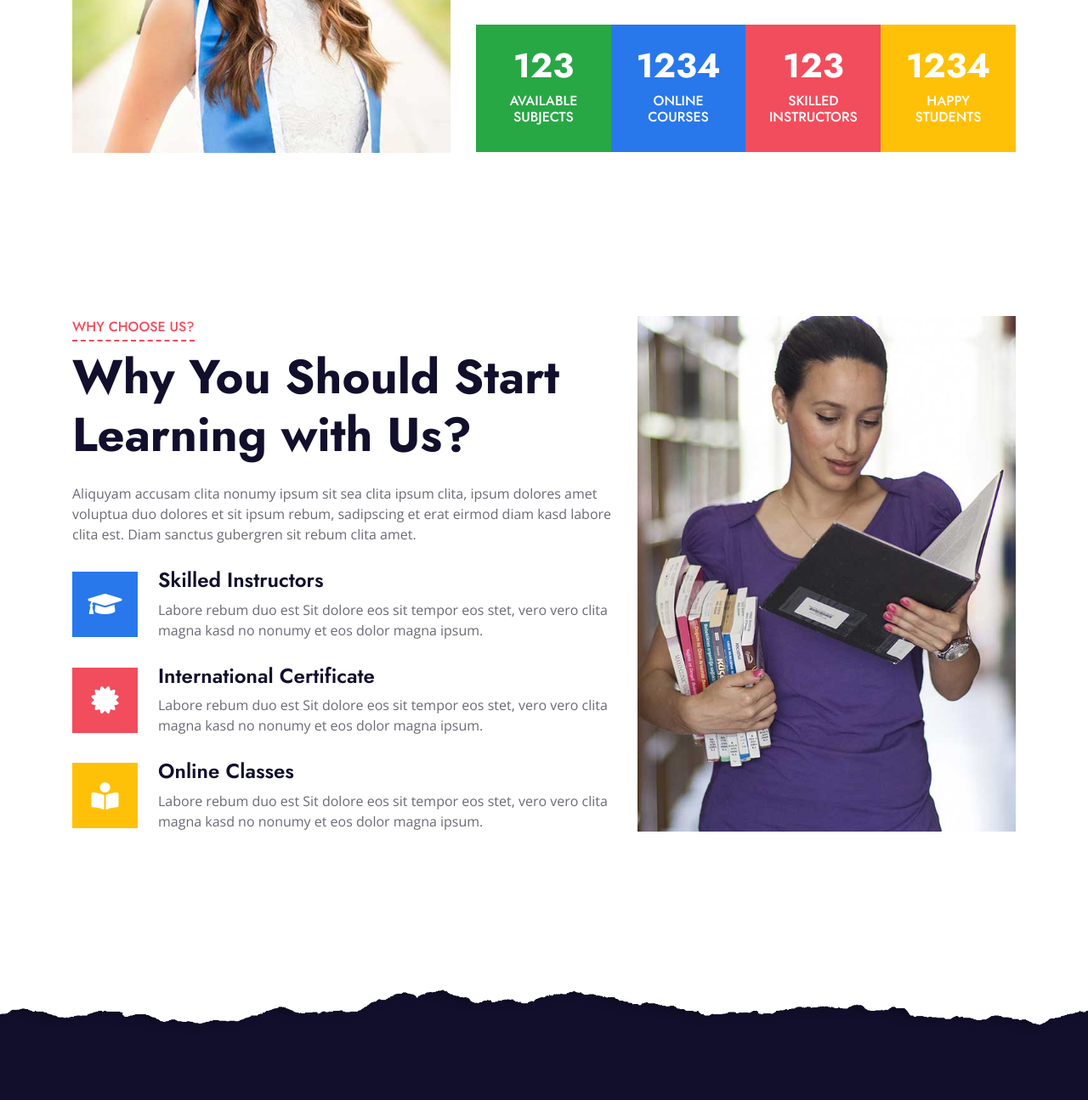
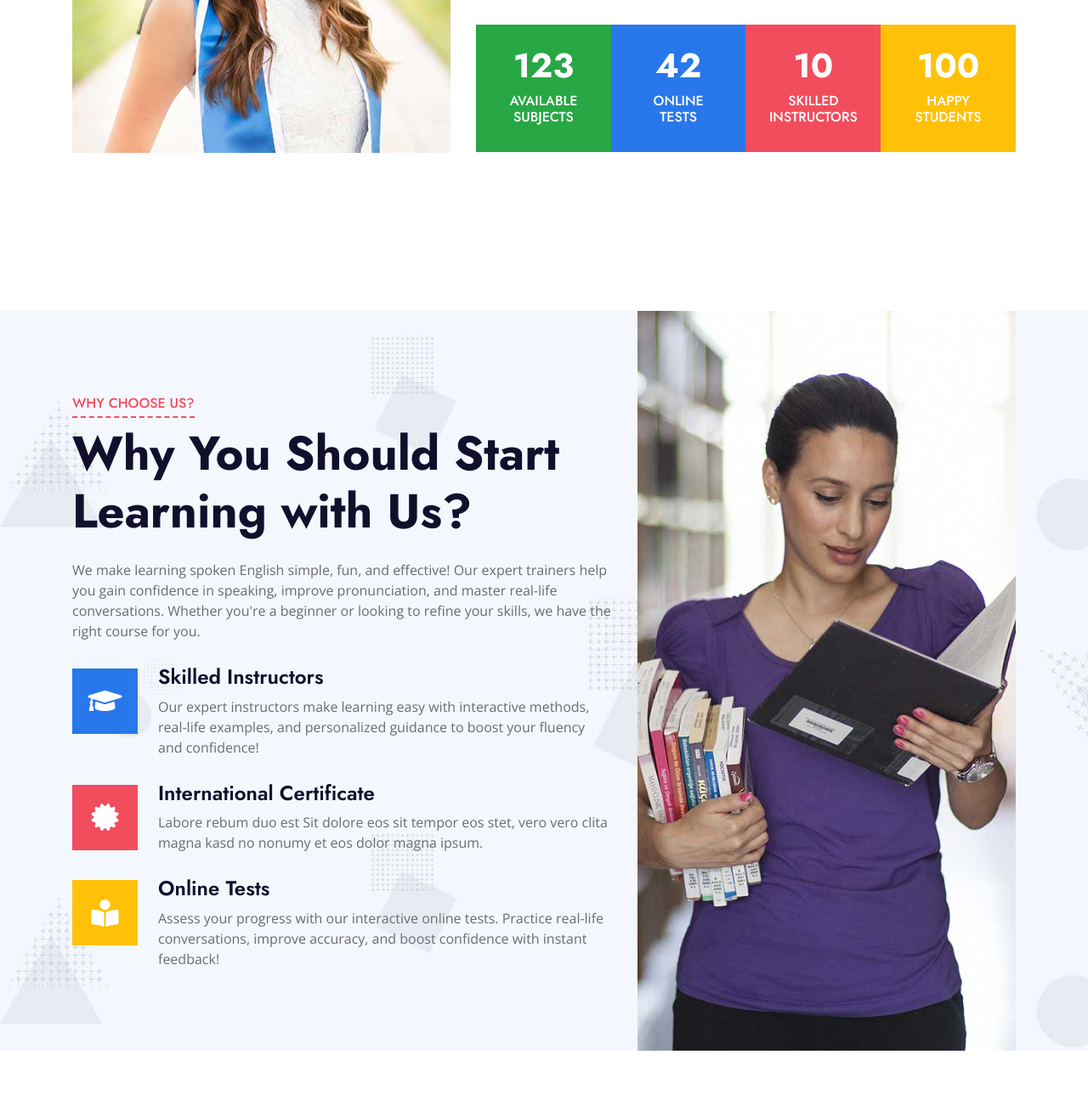
Before and after one commit to Sohamk130405/spoken-english, a plain HTML site: page about.html in a window 1280 px wide. Shown: the part 1162-2457 px from the top of the page at 85% size. Drawn offline with nearby package versions, Linux system fonts and the light colour scheme.

Commit message:
Updated Content

```diff
--- a/about.html
+++ b/about.html
@@ -3,7 +3,7 @@
 
 <head>
     <meta charset="utf-8">
-    <title>Edukate - Online Education Website Template</title>
+    <title>EasySpeak - Online Education Website Template</title>
     <meta content="width=device-width, initial-scale=1.0" name="viewport">
     <meta content="Free HTML Templates" name="keywords">
     <meta content="Free HTML Templates" name="description">
@@ -64,7 +64,7 @@
     <div class="container-fluid p-0">
         <nav class="navbar navbar-expand-lg bg-white navbar-light py-3 py-lg-0 px-lg-5">
             <a href="index.html" class="navbar-brand ml-lg-3">
-                <h1 class="m-0 text-uppercase text-primary"><i class="fa fa-book-reader mr-3"></i>Edukate</h1>
+                <h1 class="m-0 text-uppercase text-primary"><i class="fa fa-book-reader mr-3"></i>EasySpeak</h1>
             </a>
             <button type="button" class="navbar-toggler" data-toggle="collapse" data-target="#navbarCollapse">
                 <span class="navbar-toggler-icon"></span>
@@ -78,7 +78,7 @@
                         <a href="#" class="nav-link dropdown-toggle" data-toggle="dropdown">Pages</a>
                         <div class="dropdown-menu m-0">
                             <a href="detail.html" class="dropdown-item">Course Detail</a>
-                            <a href="feature.html" class="dropdown-item">Our Features</a>
+                            <!-- <a href="feature.html" class="dropdown-item">Our Features</a> -->
                             <a href="team.html" class="dropdown-item">Instructors</a>
                             <a href="testimonial.html" class="dropdown-item">Testimonial</a>
                         </div>
@@ -147,19 +147,19 @@
                         </div>
                         <div class="col-3 px-0">
                             <div class="bg-primary text-center p-4">
-                                <h1 class="text-white" data-toggle="counter-up">1234</h1>
-                                <h6 class="text-uppercase text-white">Online<span class="d-block">Courses</span></h6>
+                                <h1 class="text-white" data-toggle="counter-up">42</h1>
+                                <h6 class="text-uppercase text-white">Online<span class="d-block">Tests</span></h6>
                             </div>
                         </div>
                         <div class="col-3 px-0">
                             <div class="bg-secondary text-center p-4">
-                                <h1 class="text-white" data-toggle="counter-up">123</h1>
+                                <h1 class="text-white" data-toggle="counter-up">10</h1>
                                 <h6 class="text-uppercase text-white">Skilled<span class="d-block">Instructors</span></h6>
                             </div>
                         </div>
                         <div class="col-3 px-0">
                             <div class="bg-warning text-center p-4">
-                                <h1 class="text-white" data-toggle="counter-up">1234</h1>
+                                <h1 class="text-white" data-toggle="counter-up">100</h1>
                                 <h6 class="text-uppercase text-white">Happy<span class="d-block">Students</span></h6>
                             </div>
                         </div>
@@ -172,22 +172,22 @@
 
 
     <!-- Feature Start -->
-    <div class="container-fluid py-5">
-        <div class="container py-5">
+    <div class="container-fluid bg-image" style="margin: 90px 0;">
+        <div class="container">
             <div class="row">
-                <div class="col-lg-7 mb-5 mb-lg-0">
+                <div class="col-lg-7 my-5 pt-5 pb-lg-5">
                     <div class="section-title position-relative mb-4">
                         <h6 class="d-inline-block position-relative text-secondary text-uppercase pb-2">Why Choose Us?</h6>
                         <h1 class="display-4">Why You Should Start Learning with Us?</h1>
                     </div>
-                    <p class="mb-4 pb-2">Aliquyam accusam clita nonumy ipsum sit sea clita ipsum clita, ipsum dolores amet voluptua duo dolores et sit ipsum rebum, sadipscing et erat eirmod diam kasd labore clita est. Diam sanctus gubergren sit rebum clita amet.</p>
+                    <p class="mb-4 pb-2">We make learning spoken English simple, fun, and effective! Our expert trainers help you gain confidence in speaking, improve pronunciation, and master real-life conversations. Whether you're a beginner or looking to refine your skills, we have the right course for you.</p>
                     <div class="d-flex mb-3">
                         <div class="btn-icon bg-primary mr-4">
                             <i class="fa fa-2x fa-graduation-cap text-white"></i>
                         </div>
                         <div class="mt-n1">
                             <h4>Skilled Instructors</h4>
-                            <p>Labore rebum duo est Sit dolore eos sit tempor eos stet, vero vero clita magna kasd no nonumy et eos dolor magna ipsum.</p>
+                           <p>Our expert instructors make learning easy with interactive methods, real-life examples, and personalized guidance to boost your fluency and confidence!</p>
                         </div>
                     </div>
                     <div class="d-flex mb-3">
@@ -204,8 +204,8 @@
                             <i class="fa fa-2x fa-book-reader text-white"></i>
                         </div>
                         <div class="mt-n1">
-                            <h4>Online Classes</h4>
-                            <p class="m-0">Labore rebum duo est Sit dolore eos sit tempor eos stet, vero vero clita magna kasd no nonumy et eos dolor magna ipsum.</p>
+                            <h4>Online Tests</h4>
+                            <p class="m-0">Assess your progress with our interactive online tests. Practice real-life conversations, improve accuracy, and boost confidence with instant feedback!</p>
                         </div>
                     </div>
                 </div>
@@ -226,7 +226,7 @@
             <div class="row">
                 <div class="col-md-6 mb-5">
                     <a href="index.html" class="navbar-brand">
-                        <h1 class="mt-n2 text-uppercase text-white"><i class="fa fa-book-reader mr-3"></i>Edukate</h1>
+                        <h1 class="mt-n2 text-uppercase text-white"><i class="fa fa-book-reader mr-3"></i>EasySpeak</h1>
                     </a>
                     <p class="m-0">Accusam nonumy clita sed rebum kasd eirmod elitr. Ipsum ea lorem at et diam est, tempor rebum ipsum sit ea tempor stet et consetetur dolores. Justo stet diam ipsum lorem vero clita diam</p>
                 </div>
```
Also changed, not shown: contact.html (+4 -4 lines), course.html (+4 -4 lines), detail.html (+4 -4 lines), feature.html (+11 -11 lines), index.html (+15 -14 lines), team.html (+12 -8 lines), testimonial.html (+4 -4 lines), READ-ME.txt, img/team-1.jpg, img/team-2.jpg.
